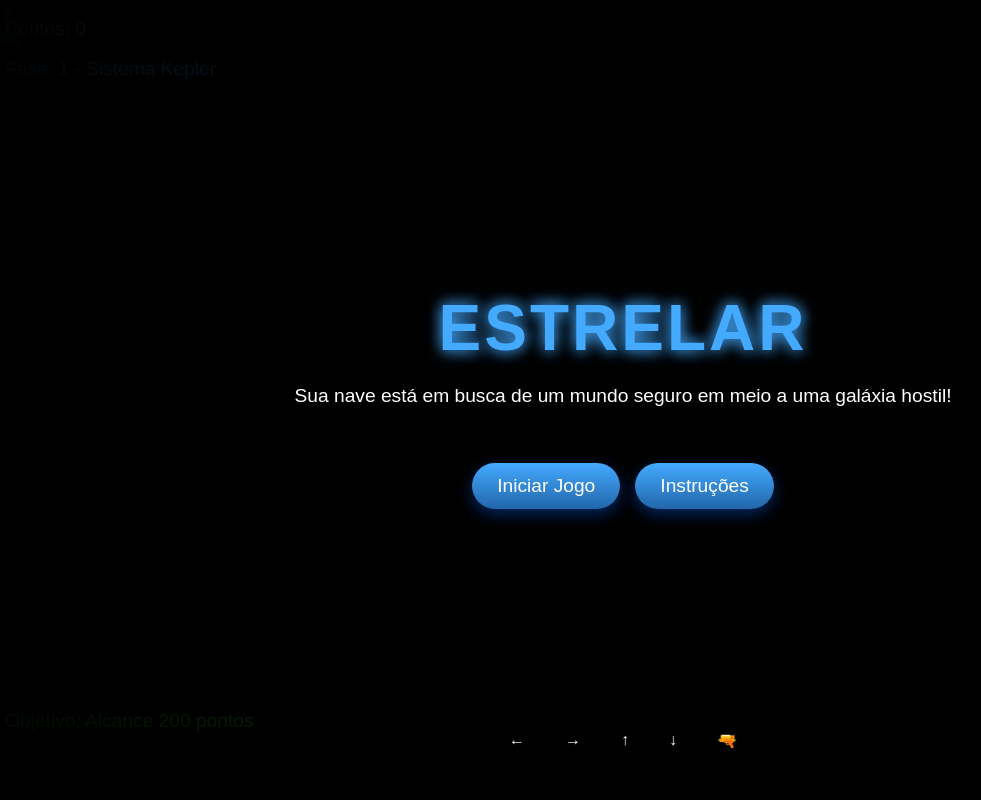
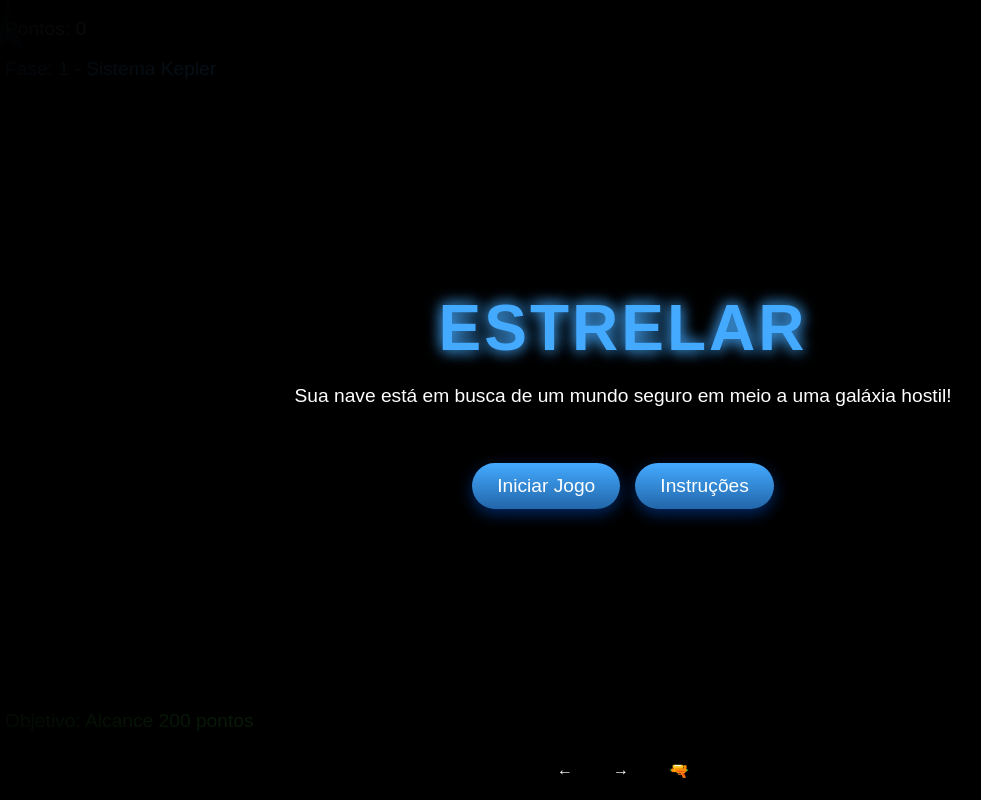
Before and after one commit to GledisonAndrade/estrelar.github.io, a plain HTML site: page index.html in a window 1280 px wide. Shown: the whole page, without its empty margins (17-998 px from the left). Drawn offline with Linux system fonts and the light colour scheme.

Commit message:
Update index.html

```diff
--- a/index.html
+++ b/index.html
@@ -105,7 +105,7 @@
         /* ========== CONTROLES TOUCH (MOBILE) ========== */
        #mobile-controls {
   position: fixed;
-  bottom: 50px;
+  bottom: 20px;
   left: 50%;
   transform: translateX(-50%);
   display: flex;
@@ -391,9 +391,7 @@
         <div id="mobile-controls">
             <div class="mobile-btn" id="left-btn">←</div>
             <div class="mobile-btn" id="right-btn">→</div>
-            <div class="mobile-btn" id="up-btn">↑</div>
-            <div class="mobile-btn" id="down-btn">↓</div>
-            <div class="mobile-btn" id="shoot-btn">🔫</div>
+           <div class="mobile-btn" id="shoot-btn">🔫</div>
         </div>
 
         <!-- Telas de Estado do Jogo -->
```
